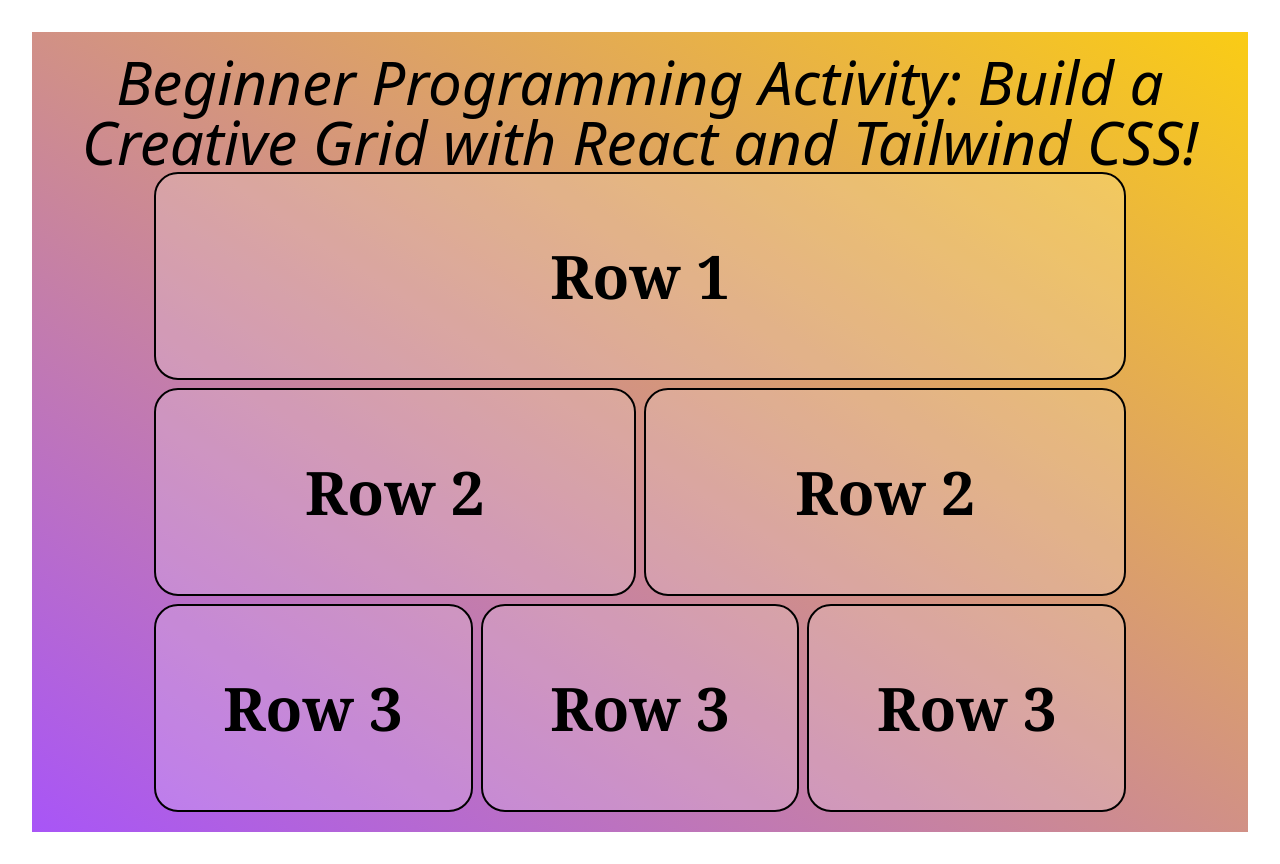
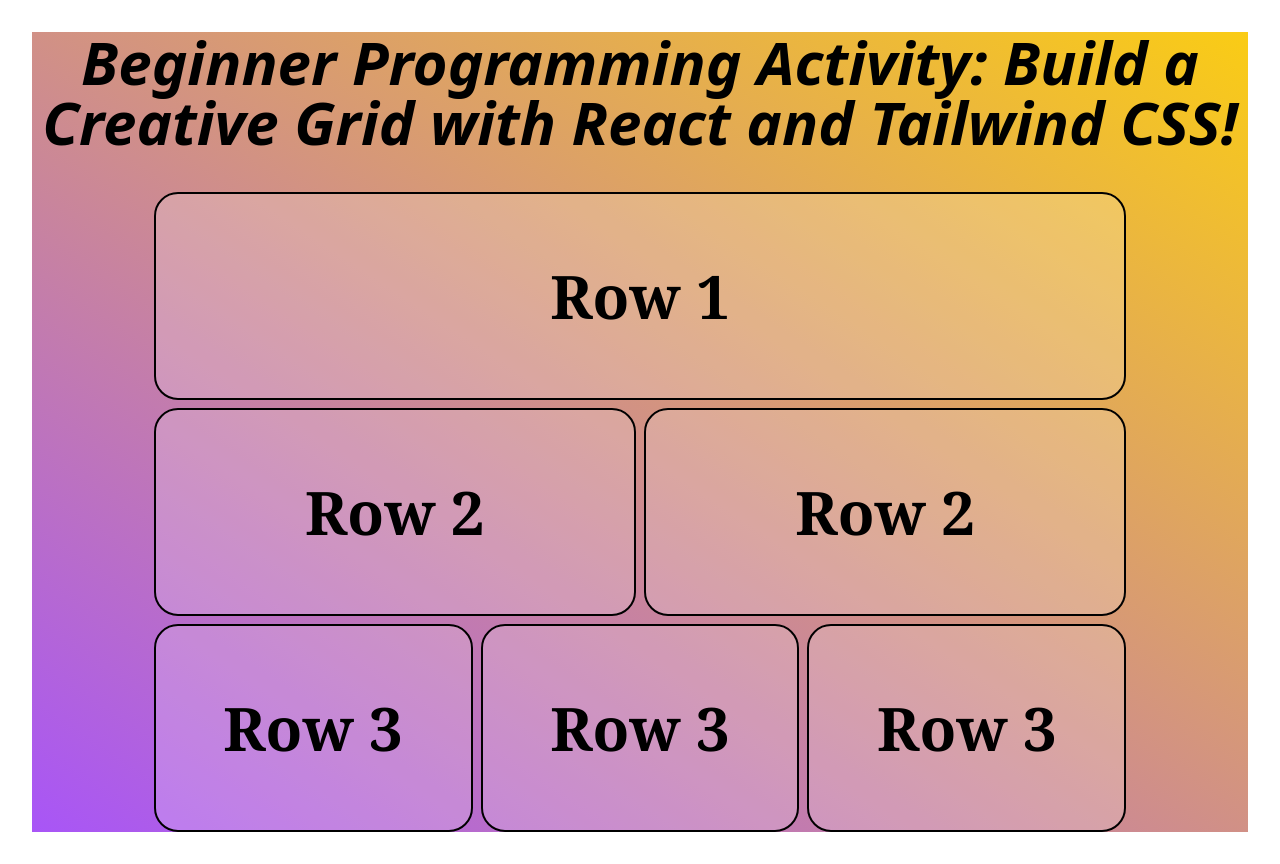
Before and after one commit to elRapha04/Calculator, a React (Vite) app in the folder Web Development/Practice/React/div-lesson/: page / in a window 1280 px wide. Built offline with nearby package versions, Linux system fonts and the light colour scheme.

Commit message:
Update App.tsx

```diff
--- a/Web Development/Practice/React/div-lesson/src/App.tsx
+++ b/Web Development/Practice/React/div-lesson/src/App.tsx
@@ -6,7 +6,7 @@
       id="full-window"
       className="w-full h-screen flex flex-col justify-center items-center bg-gradient-to-bl from-yellow-400 via-pink to-purple-500"
     >
-      <h1 className="font-sans font-medium italic text-2xl sm:text-3xl md:text-4xl lg:text-6xl">
+      <h1 className="font-sans font-mono font-semibold italic text-2xl sm:text-3xl md:text-4xl lg:text-6xl mb-10">
         Beginner Programming Activity: Build a Creative Grid with React and
         Tailwind CSS!
       </h1>
```
